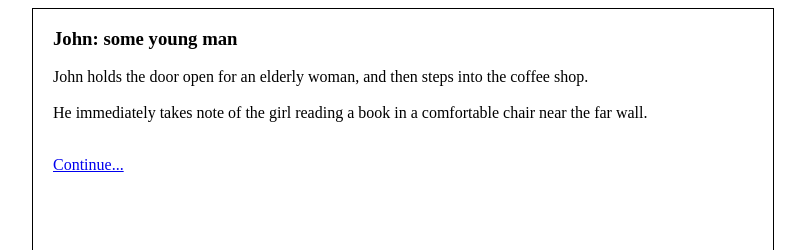
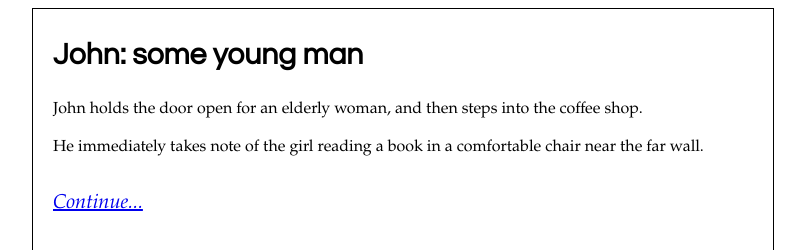
Before and after one commit to robz/CoffeeShopStory, a plain HTML site: page CoffeeShopStory/index.html in a window 1280 px wide. Shown: the top 250 px of the page, without its empty margins (237-1042 px from the left). Drawn offline with Linux system fonts and the light colour scheme.

Commit message:
style-ized example story

```diff
--- a/CoffeeShopStory/index.html
+++ b/CoffeeShopStory/index.html
@@ -1,5 +1,36 @@
 <html>
-<div id="storyframe" style="width:700px; height:600px; margin:auto; padding:0px 20px 10px 20px; border-style:solid; border-width:1px;">
+<style>
+#storyframe {
+    width:700px;
+    height:600px;
+    margin:auto;
+    padding:0px 20px 10px 20px;
+    border-style:solid;
+    border-width:1px;
+}
+
+#character {
+    font-size: 30px;
+    font-family: "Century Gothic", CenturyGothic, AppleGothic, sans-serif;
+}
+
+#story {
+    font-size: 16px;
+    font-family: "Hoefler Text", "Baskerville old face", Garamond, "Times New Roman", serif;
+}
+
+#next {
+    font-size: 20px;
+    font-style: italic;
+    font-family: Baskerville, "Baskerville Old Face", "Hoefler Text", Garamond, "Times New Roman", serif;
+}
+
+#sara-note {
+    font-style: italic;
+    font-family: "Courier New", Courier, "Lucida Sans Typewriter", "Lucida Typewriter", monospace;
+}
+</style>
+<div id="storyframe" style="">
 </div>
 <script src="../storyteller.js"></script>
 <script src="main.js"></script>
```
